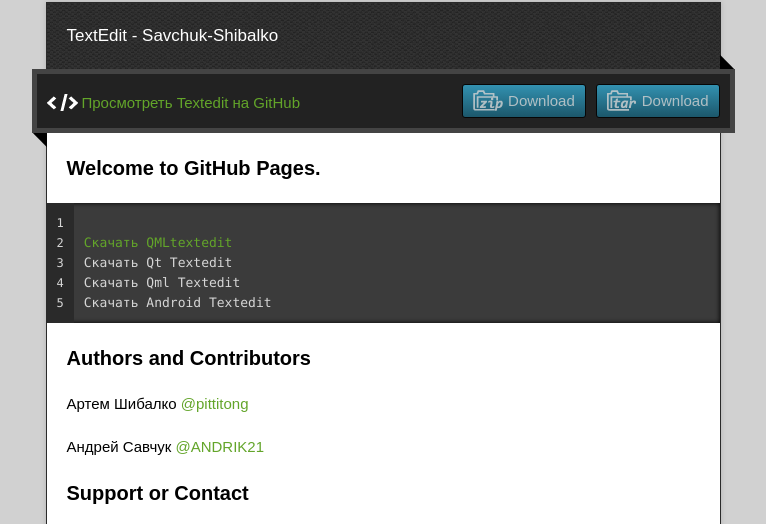
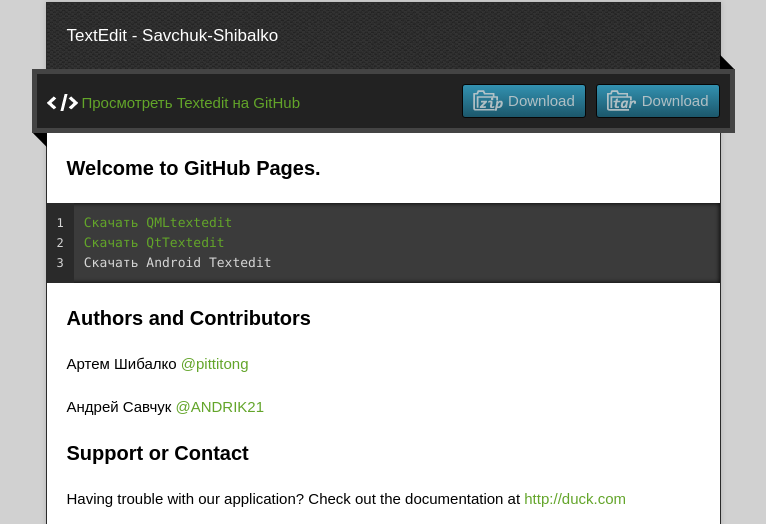
Before and after one commit to sapr-bntu/TextEdit--SavShi, a plain HTML site: page index.html in a window 1280 px wide. Shown: the part 218-742 px from the top of the page, without its empty margins (257-1023 px from the left). Drawn offline with nearby package versions, Linux system fonts and the light colour scheme.

Commit message:
Update index.html

```diff
--- a/index.html
+++ b/index.html
@@ -38,10 +38,8 @@
         <article class="markdown-body">
           <h3>Welcome to GitHub Pages.</h3>
 
-<pre><code>
-<a href="https://github.com/downloads/sapr-bntu/TextEdit--SavShi/SetupQMLTextEdit.msi">Скачать QMLtextedit</a>
-Скачать Qt Textedit
-Скачать Qml Textedit
+<pre><code><a href="https://github.com/downloads/sapr-bntu/TextEdit--SavShi/SetupQMLTextEdit.msi">Скачать QMLtextedit</a>
+<a href="https://github.com/downloads/sapr-bntu/TextEdit--SavShi/SetupTextEdit.msi">Скачать QtTextedit</a>
 Скачать Android Textedit
 </code></pre>
 
```
